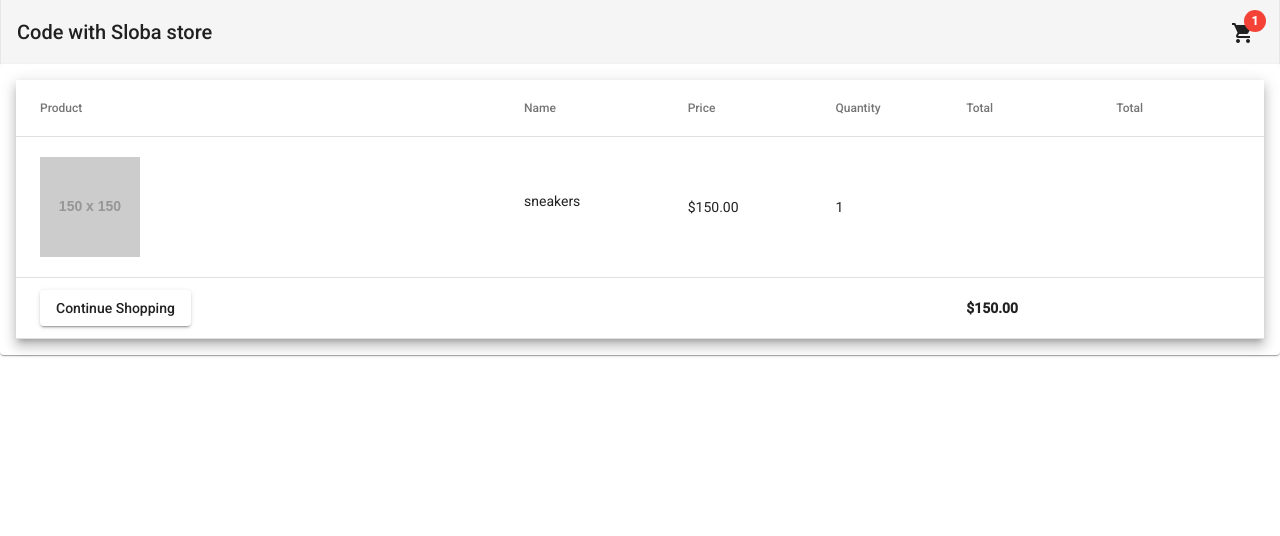
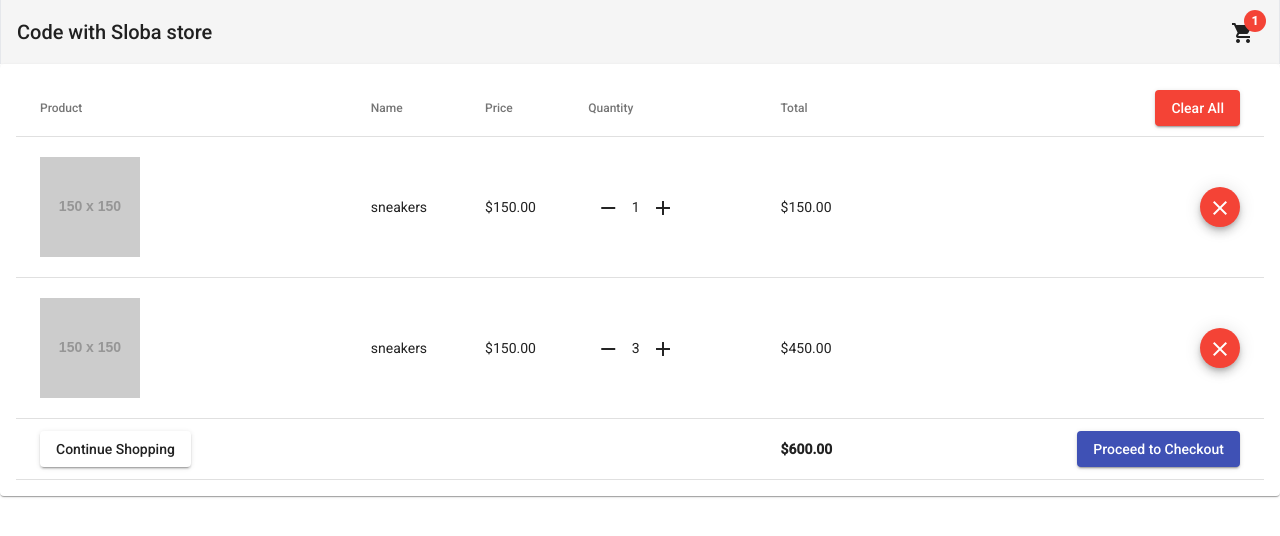
Before and after one commit to CourtneyCarson/online-store, an Angular app: page /cart in a window 1280 px wide. Shown: the top 536 px of the page. Built offline with nearby package versions, Linux system fonts and the light colour scheme.

Commit message:
remove or increase cart items in cart, proceed to checkout button added etc.

```diff
--- a/src/app/pages/cart/cart.component.html
+++ b/src/app/pages/cart/cart.component.html
@@ -2,9 +2,8 @@
 
 <!-- if items in cart  -->
 <mat-card *ngIf="cart.items.length" class="max-w-7xl mx-auto">
-  <table mat-table [dataSource]="dataSource" class="mat-elevation-z8 w-full">
+  <table mat-table [dataSource]="dataSource" class="w-full">
     <tr mat-header-row *matHeaderRowDef="displayedColumns"></tr>
-
     <!-- product -->
     <ng-container matColumnDef="product">
       <th mat-header-cell *matHeaderCellDef>Product</th>
@@ -19,7 +18,7 @@
     <ng-container matColumnDef="name">
       <th mat-header-cell *matHeaderCellDef>Name</th>
       <td mat-cell *matCellDef="let element">
-        <p class="truncate max-w-xs">{{ element.name }}</p>
+        <span class="truncate max-w-xs block">{{ element.name }}</span>
       </td>
       <td mat-footer-cell *matFooterCellDef></td>
     </ng-container>
@@ -35,7 +34,11 @@
     <ng-container matColumnDef="quantity">
       <th mat-header-cell *matHeaderCellDef>Quantity</th>
       <td mat-cell *matCellDef="let element">
-        {{ element.quantity  }}
+        <span>
+          <button mat-icon-button><mat-icon>remove</mat-icon></button>
+          {{ element.quantity }}
+          <button mat-icon-button><mat-icon>add</mat-icon></button>
+        </span>
       </td>
       <td mat-footer-cell *matFooterCellDef></td>
     </ng-container>
@@ -43,19 +46,31 @@
     <ng-container matColumnDef="total">
       <th mat-header-cell *matHeaderCellDef>Total</th>
       <td mat-cell *matCellDef="let element">
-        {{ element.total | currency }}
+        {{ element.quantity * element.price | currency }}
       </td>
       <td mat-footer-cell *matFooterCellDef>
-<span class="font-bold py-5 block"> {{getTotal(cart.items) | currency}}</span>
+        <span class="font-bold py-5 block">
+          {{ getTotal(cart.items) | currency }}</span
+        >
       </td>
     </ng-container>
     <!-- action -->
     <ng-container matColumnDef="action">
-      <th mat-header-cell *matHeaderCellDef>Total</th>
+      <th mat-header-cell *matHeaderCellDef>
+        <button mat-raised-button color="warn" class="float-right">
+          Clear All
+        </button>
+      </th>
       <td mat-cell *matCellDef="let element">
-        {{ element.action | currency }}
+        <button mat-mini-fab color="warn" class="float-right">
+          <mat-icon>close</mat-icon>
+        </button>
       </td>
-      <td mat-footer-cell *matFooterCellDef></td>
+      <td mat-footer-cell *matFooterCellDef>
+        <button mat-raised-button color="primary" class="float-right">
+          Proceed to Checkout
+        </button>
+      </td>
     </ng-container>
 
     <!-- loop through for columns  -->
--- a/src/app/pages/cart/cart.component.ts
+++ b/src/app/pages/cart/cart.component.ts
@@ -14,6 +14,13 @@ export class CartComponent implements OnInit {
         name: 'sneakers',
         price: 150,
         quantity: 1,
+      },
+      {
+        id: 1,
+        product: 'https://via.placeholder.com/150',
+        name: 'sneakers',
+        price: 150,
+        quantity: 3,
       },
     ],
   };
```
